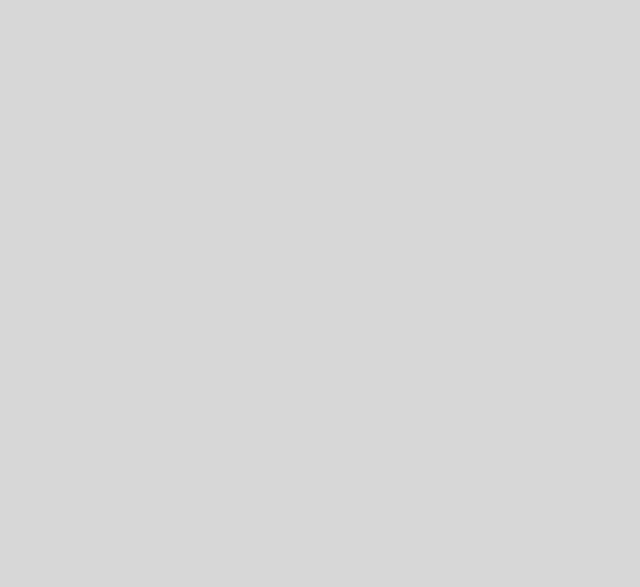
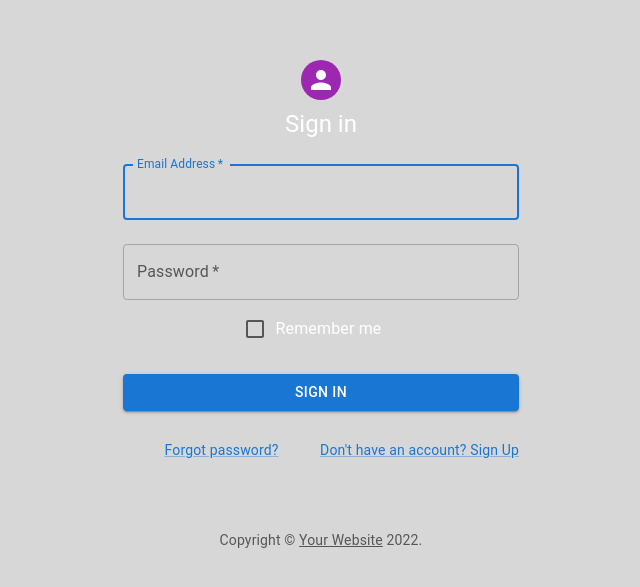
Before and after one commit to talebhammoude/task-manager, a React (Create React App) app in the folder the-app/: page / in a window 1280 px wide. Shown: the part 115-702 px from the top of the page, without its empty margins (319-959 px from the left). Built offline with nearby package versions, Linux system fonts and the light colour scheme.

Commit message:
added example login

```diff
--- a/the-app/src/App.js
+++ b/the-app/src/App.js
@@ -1,10 +1,13 @@
 import './App.css';
+import SignIn from './Components/Login/index';
 
 function App() {
   return (
     <div className="App">
       <header className="App-header">
+      <meta name="viewport" content="initial-scale=1, width=device-width" />
 
+      <SignIn/>
       </header>
     </div>
   );
--- /dev/null
+++ b/the-app/src/Components/Login/index.js
@@ -0,0 +1,110 @@
+import * as React from 'react';
+import Avatar from '@mui/material/Avatar';
+import Button from '@mui/material/Button';
+import CssBaseline from '@mui/material/CssBaseline';
+import TextField from '@mui/material/TextField';
+import FormControlLabel from '@mui/material/FormControlLabel';
+import Checkbox from '@mui/material/Checkbox';
+import Link from '@mui/material/Link';
+import Grid from '@mui/material/Grid';
+import Box from '@mui/material/Box';
+
+import Typography from '@mui/material/Typography';
+import Container from '@mui/material/Container';
+import { createTheme, ThemeProvider } from '@mui/material/styles';
+
+function Copyright(props) {
+  return (
+    <Typography variant="body2" color="text.secondary" align="center" {...props}>
+      {'Copyright © '}
+      <Link color="inherit" href="https://mui.com/">
+        Your Website
+      </Link>{' '}
+      {new Date().getFullYear()}
+      {'.'}
+    </Typography>
+  );
+}
+
+const theme = createTheme();
+
+export default function SignIn() {
+  const handleSubmit = (event) => {
+    event.preventDefault();
+    const data = new FormData(event.currentTarget);
+    console.log({
+      email: data.get('email'),
+      password: data.get('password'),
+    });
+  };
+
+  return (
+    <ThemeProvider theme={theme}>
+      <Container component="main" maxWidth="xs">
+        <CssBaseline />
+        <Box
+          sx={{
+            marginTop: 8,
+            display: 'flex',
+            flexDirection: 'column',
+            alignItems: 'center',
+          }}
+        >
+          <Avatar sx={{ m: 1, bgcolor: 'secondary.main' }}>
+
+          </Avatar>
+          <Typography component="h1" variant="h5">
+            Sign in
+          </Typography>
+          <Box component="form" onSubmit={handleSubmit} noValidate sx={{ mt: 1 }}>
+            <TextField
+              margin="normal"
+              required
+              fullWidth
+              id="email"
+              label="Email Address"
+              name="email"
+              autoComplete="email"
+              autoFocus
+            />
+            <TextField
+              margin="normal"
+              required
+              fullWidth
+              name="password"
+              label="Password"
+              type="password"
+              id="password"
+              autoComplete="current-password"
+            />
+            <FormControlLabel
+              control={<Checkbox value="remember" color="primary" />}
+              label="Remember me"
+            />
+            <Button
+              type="submit"
+              fullWidth
+              variant="contained"
+              sx={{ mt: 3, mb: 2 }}
+            >
+              Sign In
+            </Button>
+            <Grid container>
+              <Grid item xs>
+                <Link href="#" variant="body2">
+                  Forgot password?
+                </Link>
+              </Grid>
+              <Grid item>
+                <Link href="#" variant="body2">
+                  {"Don't have an account? Sign Up"}
+                </Link>
+              </Grid>
+            </Grid>
+          </Box>
+        </Box>
+        <Copyright sx={{ mt: 8, mb: 4 }} />
+      </Container>
+    </ThemeProvider>
+  );
+}
```
Also changed, not shown: the-app/src/Components/Login/index.css (added).
